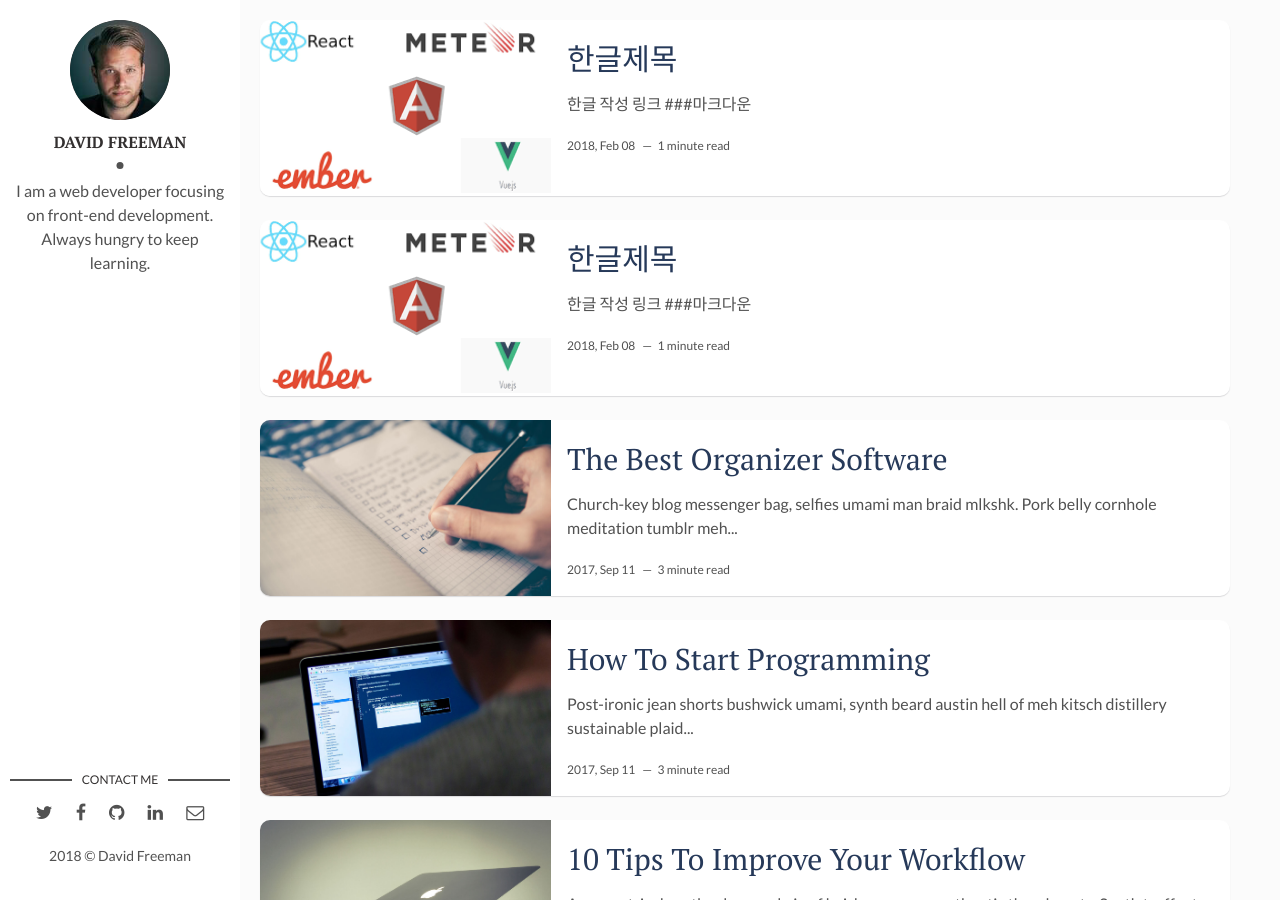
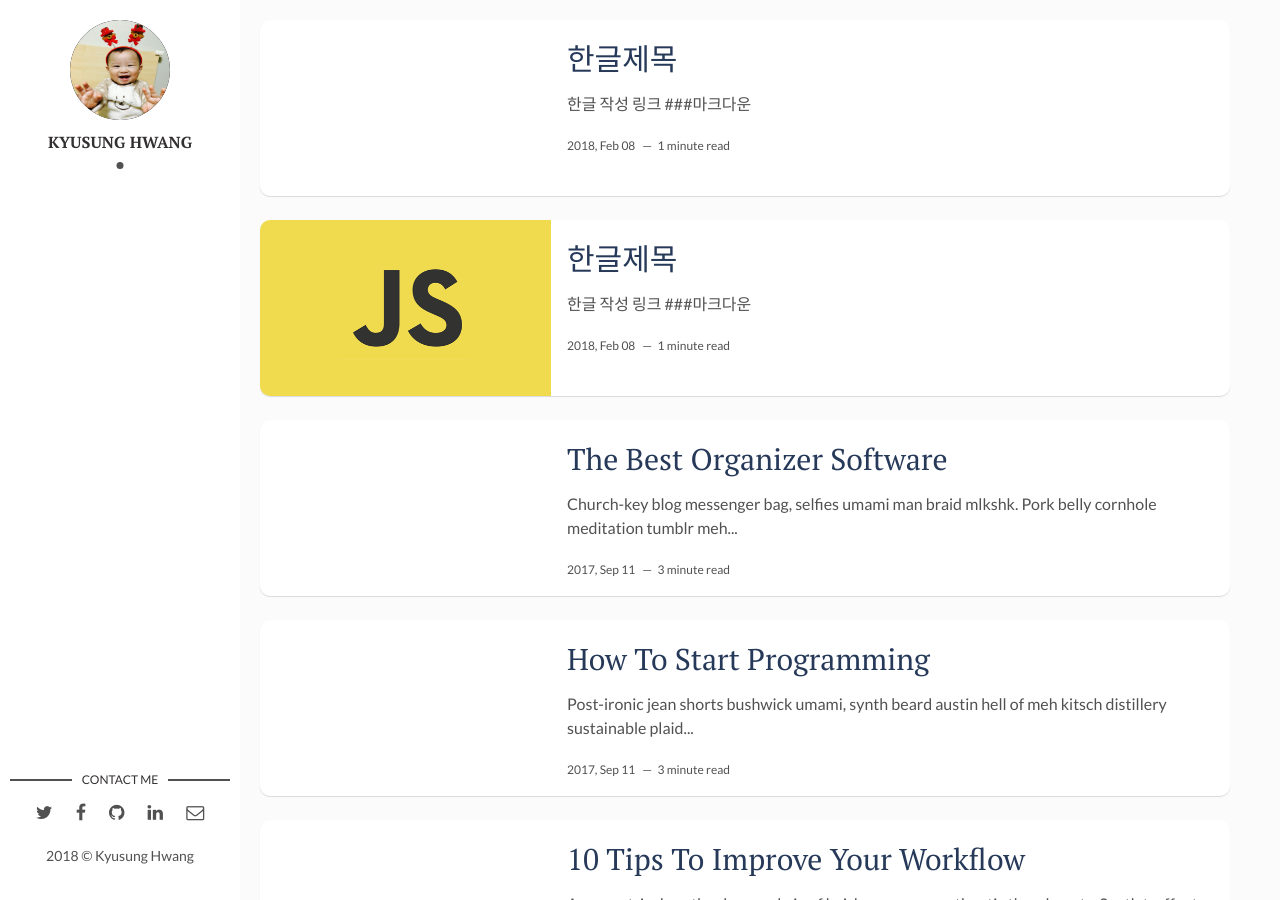
Before and after one commit to KyusungDev/KyusungDev.github.io, a Jekyll site: the page built from index.html, in a window 1280 px wide and 900 px high. Built offline with Jekyll 4.4.1, drawn with Linux system fonts in a browser that asks for light colours; the list of posts is cut into pages by our own code.

Commit message:
blog setting

```diff
--- a/_config.yml
+++ b/_config.yml
@@ -9,12 +9,12 @@ url: "" # the base hostname & protocol for your site, e.g. http://example.com
 site-twitter: #if your site has a twitter account, enter it here
 
 # Author Settings
-author: David Freeman # add your name
-author-img: david-freeman.jpg # add your photo
-about-author: I am a web developer focusing on front-end development. Always hungry to keep learning. # add description
+author: Kyusung Hwang # add your name
+author-img: main.png # add your photo
+about-author: # add description
 twitter: '' # add your Twitter handle
 facebook: '' # add your Facebook handle
-github: https://github.com/KyusungDev artemsheludko # add your Github handle
+github: https://github.com/KyusungDev # add your Github handle
 linkedin: ''# add your Linkedin handle
 email: simple3740@naver.com # add your Email address
 
--- a/_posts/2018-02-09-first_writing_post.markdown
+++ b/_posts/2018-02-09-first_writing_post.markdown
@@ -3,7 +3,7 @@ layout: post
 title: 한글제목
 date: 2018-02-08 17:10:20 +0000
 description: # Add post description (optional)
-img: download.png # Add image post (optional)
+img: js-1.png # Add image post (optional)
 tags: [React, Vue]
 ---
 
```
Also changed, not shown: README.md, assets/img/david-freeman.jpg (deleted), assets/img/download.png (deleted), assets/img/home-page.jpg (deleted), assets/img/how-to-start.jpg (deleted), assets/img/i-rest.jpg (deleted), assets/img/mac.jpg (deleted), assets/img/main.png (added), assets/img/post-example.jpg (deleted), assets/img/promo-img.jpg (deleted), assets/img/software.jpg (deleted), assets/img/we-in-rest.jpg (deleted), assets/img/workflow.jpg (deleted).
